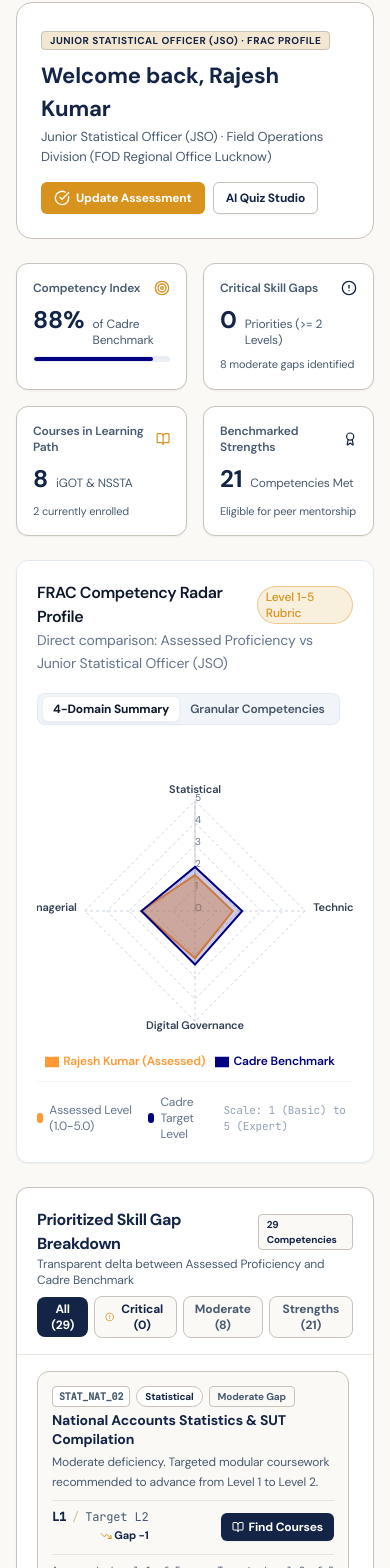
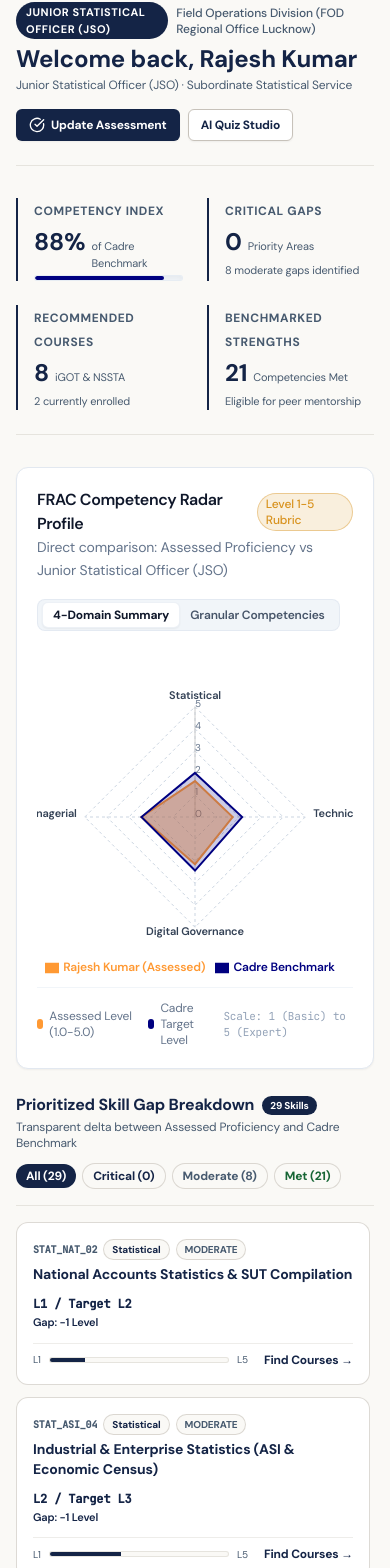
Before and after one commit to Rewant-1/sih-26, a Next.js app: page /dashboard/learner in a window 390 px wide. Shown: the part 199-1767 px from the top of the page. Built offline with nearby package versions, Linux system fonts and the light colour scheme.

Commit message:
semi final

```diff
--- a/src/app/assessment/page.tsx
+++ b/src/app/assessment/page.tsx
@@ -24,7 +24,7 @@ export default async function AssessmentPage() {
             <span className="text-[#C7C2BA]">/</span>
             <span className="text-[#142446] font-medium">Self-Assessment</span>
           </div>
-          <h1 className="text-[28px] font-light text-[#142446]">
+          <h1 className="text-[28px] font-bold text-[#142446]">
             FRAC Competency Self-Assessment
           </h1>
           <p className="text-[14px] text-[#475A6F] mt-1">
--- a/src/app/dashboard/learner/page.tsx
+++ b/src/app/dashboard/learner/page.tsx
@@ -230,24 +230,28 @@ function LearnerDashboardContent() {
       <div className="mx-auto max-w-7xl w-full px-4 py-6 sm:px-6 lg:px-8 flex-1 flex gap-6">
         <Sidebar currentUserId={user.id} />
 
-        <main className="flex-1 min-w-0 space-y-6">
-          {/* Officer Banner */}
-          <div className="border border-[#C7C2BA] bg-white rounded-2xl p-6 shadow-xs">
-            <div className="flex flex-col md:flex-row md:items-center justify-between gap-4">
+        <main className="flex-1 min-w-0 space-y-8">
+          {/* Officer Greeting (Open layout, no heavy box frame) */}
+          <div className="pb-6 border-b border-[#C7C2BA]/40 flex flex-col md:flex-row md:items-center justify-between gap-4">
             <div>
-                <span className="text-[10px] uppercase font-bold tracking-wider px-2 py-0.5 rounded bg-[#F3E7D1] text-[#142446] border border-[#C7C2BA]">
-                  {benchmark.cadreName} · FRAC Profile
+              <div className="flex items-center gap-2 mb-1">
+                <span className="text-[11px] font-bold uppercase tracking-wider px-2.5 py-0.5 rounded-full bg-[#142446] text-white">
+                  {benchmark.cadreName}
                 </span>
-                <h1 className="text-[22px] font-bold text-[#142446] mt-2">
+                <span className="text-xs text-[#475A6F] font-medium">
+                  {user.division}
+                </span>
+              </div>
+              <h1 className="text-2xl sm:text-3xl font-bold text-[#142446]">
                 Welcome back, {user.name}
               </h1>
-                <p className="text-[13px] text-[#475A6F] mt-0.5">
-                  {user.designation} · {user.division}
+              <p className="text-xs sm:text-sm text-[#475A6F] mt-0.5">
+                {user.designation} · Subordinate Statistical Service
               </p>
             </div>
-              <div className="flex flex-wrap items-center gap-2">
+            <div className="flex flex-wrap items-center gap-2 shrink-0">
               <Link href={`/assessment?user=${user.id}`}>
-                  <Button size="sm" className="text-xs font-bold bg-[#D8921E] hover:bg-[#c27f14] text-white">
+                <Button size="sm" className="text-xs font-bold bg-[#142446] hover:bg-[#1e3460] text-white">
                   <CheckCircle className="h-4 w-4 mr-1.5" />
                   Update Assessment
                 </Button>
@@ -259,88 +263,75 @@ function LearnerDashboardContent() {
               </Link>
             </div>
           </div>
-          </div>
 
-          {/* Quick Metrics Grid */}
-          <div className="grid grid-cols-2 lg:grid-cols-4 gap-4">
-            {/* KPI 1 */}
-            <Card className="p-4 bg-white border-[#C7C2BA]">
-              <div className="flex items-center justify-between text-xs text-[#475A6F] font-semibold">
-                <span>Competency Index</span>
-                <Target className="h-4 w-4 text-[#D8921E]" />
-              </div>
-              <div className="mt-2 flex items-baseline gap-2">
-                <span className="text-2xl font-bold text-[#142446]">
+          {/* Quick Metrics Ribbon (Clean, Dividers Instead of Cluttered Box Cards) */}
+          <div className="grid grid-cols-2 lg:grid-cols-4 gap-6 pb-6 border-b border-[#C7C2BA]/40">
+            {/* Metric 1 */}
+            <div className="border-l-2 border-[#142446] pl-4 space-y-1">
+              <span className="text-xs font-bold uppercase tracking-wider text-[#475A6F]">
+                Competency Index
+              </span>
+              <div className="flex items-baseline gap-1.5">
+                <span className="text-2xl sm:text-3xl font-bold text-[#142446]">
                   {overallCompetencyIndex}%
                 </span>
-                <span className="text-xs text-[#475A6F]">
-                  of Cadre Benchmark
-                </span>
+                <span className="text-[11px] text-[#475A6F]">of Cadre Benchmark</span>
               </div>
               <Progress
                 value={overallCompetencyIndex}
                 variant="navy"
                 size="sm"
-                className="mt-2"
+                className="mt-1.5"
               />
-            </Card>
+            </div>
 
-            {/* KPI 2 */}
-            <Card className="p-4 bg-white border-[#C7C2BA]">
-              <div className="flex items-center justify-between text-xs text-[#475A6F] font-semibold">
-                <span>Critical Skill Gaps</span>
-                <AlertCircle className="h-4 w-4 text-[#142446]" />
-              </div>
-              <div className="mt-2 flex items-baseline gap-2">
-                <span className="text-2xl font-bold text-[#142446]">
+            {/* Metric 2 */}
+            <div className="border-l-2 border-[#142446] pl-4 space-y-1">
+              <span className="text-xs font-bold uppercase tracking-wider text-[#475A6F]">
+                Critical Gaps
+              </span>
+              <div className="flex items-baseline gap-1.5">
+                <span className="text-2xl sm:text-3xl font-bold text-[#142446]">
                   {criticalCount}
                 </span>
-                <span className="text-xs text-[#475A6F]">
-                  Priorities (&gt;= 2 Levels)
+                <span className="text-[11px] text-[#475A6F]">Priority Areas</span>
+              </div>
+              <p className="text-[11px] text-[#475A6F]">
+                {moderateCount} moderate gaps identified
+              </p>
+            </div>
+
+            {/* Metric 3 */}
+            <div className="border-l-2 border-[#142446] pl-4 space-y-1">
+              <span className="text-xs font-bold uppercase tracking-wider text-[#475A6F]">
+                Recommended Courses
               </span>
-              </div>
-              <div className="mt-2 text-[11px] text-[#475A6F]">
-                {moderateCount} moderate gaps identified
-              </div>
-            </Card>
-
-            {/* KPI 3 */}
-            <Card className="p-4 bg-white border-[#C7C2BA]">
-              <div className="flex items-center justify-between text-xs text-[#475A6F] font-semibold">
-                <span>Courses in Learning Path</span>
-                <BookOpen className="h-4 w-4 text-[#D8921E]" />
-              </div>
-              <div className="mt-2 flex items-baseline gap-2">
-                <span className="text-2xl font-bold text-[#142446]">
+              <div className="flex items-baseline gap-1.5">
+                <span className="text-2xl sm:text-3xl font-bold text-[#142446]">
                   {recommendations.length}
                 </span>
-                <span className="text-xs text-[#475A6F]">
-                  iGOT & NSSTA
+                <span className="text-[11px] text-[#475A6F]">iGOT & NSSTA</span>
+              </div>
+              <p className="text-[11px] text-[#475A6F]">
+                {user.enrolledCourseIds.length} currently enrolled
+              </p>
+            </div>
+
+            {/* Metric 4 */}
+            <div className="border-l-2 border-[#142446] pl-4 space-y-1">
+              <span className="text-xs font-bold uppercase tracking-wider text-[#475A6F]">
+                Benchmarked Strengths
               </span>
-              </div>
-              <div className="mt-2 text-[11px] text-[#475A6F]">
-                {user.enrolledCourseIds.length} currently enrolled
-              </div>
-            </Card>
-
-            {/* KPI 4 */}
-            <Card className="p-4 bg-white border-[#C7C2BA]">
-              <div className="flex items-center justify-between text-xs text-[#475A6F] font-semibold">
-                <span>Benchmarked Strengths</span>
-                <Award className="h-4 w-4 text-[#142446]" />
-              </div>
-              <div className="mt-2 flex items-baseline gap-2">
-                <span className="text-2xl font-bold text-[#142446]">
+              <div className="flex items-baseline gap-1.5">
+                <span className="text-2xl sm:text-3xl font-bold text-[#142446]">
                   {proficientCount}
                 </span>
-                <span className="text-xs text-[#475A6F]">
-                  Competencies Met
-                </span>
+                <span className="text-[11px] text-[#475A6F]">Competencies Met</span>
               </div>
-              <div className="mt-2 text-[11px] text-[#475A6F]">
+              <p className="text-[11px] text-[#475A6F]">
                 Eligible for peer mentorship
+              </p>
             </div>
-            </Card>
           </div>
 
           {/* Row 1: Radar Chart & Prioritized Gaps Breakdown */}
--- a/src/app/quiz-studio/page.tsx
+++ b/src/app/quiz-studio/page.tsx
@@ -30,7 +30,7 @@ export default function QuizStudioPage() {
               <span className="text-[#C7C2BA]">/</span>
               <span className="text-[#142446] font-medium">AI Quiz Studio</span>
             </div>
-            <h1 className="text-[28px] font-light text-[#142446]">
+            <h1 className="text-[28px] font-bold text-[#142446]">
               AI Document-to-Quiz Studio
             </h1>
             <p className="text-[14px] text-[#475A6F] mt-1 max-w-2xl">
--- a/src/components/catalog/CatalogFilters.tsx
+++ b/src/components/catalog/CatalogFilters.tsx
@@ -105,7 +105,7 @@ export function CatalogFilters({
   };
 
   return (
-    <div className="space-y-4 bg-white rounded-2xl border border-[#C7C2BA] p-5 shadow-xs">
+    <div className="space-y-4 pb-6 border-b border-[#C7C2BA]/40">
       {/* Top Row: Search bar & Dual-Source Radio Pills */}
       <div className="flex flex-col lg:flex-row items-stretch lg:items-center justify-between gap-4">
         {/* Search Input */}
--- a/src/components/dashboard/SkillGapCard.tsx
+++ b/src/components/dashboard/SkillGapCard.tsx
@@ -8,10 +8,7 @@ import {
   Award,
   BookOpen,
   CheckCircle2,
-  TrendingDown,
-  TrendingUp,
 } from "lucide-react";
-import { Card, CardContent, CardHeader, CardTitle, CardDescription } from "@/components/ui/Card";
 import { Button } from "@/components/ui/Button";
 import type { SkillGap, GapSeverity } from "@/lib/types";
 
@@ -40,206 +37,160 @@ export function SkillGapCard({ gaps, userId = "usr-jso-rajesh" }: SkillGapCardPr
         });
 
   return (
-    <Card className="w-full border-[#C7C2BA] bg-white">
-      <CardHeader className="pb-3 border-b border-[#C7C2BA]/40">
-        <div className="flex flex-col sm:flex-row sm:items-center sm:justify-between gap-2">
+    <div className="w-full space-y-4">
+      {/* Header Bar */}
+      <div className="pb-3 border-b border-[#C7C2BA]/40 flex flex-col sm:flex-row sm:items-center sm:justify-between gap-3">
         <div>
           <div className="flex items-center gap-2">
-              <CardTitle className="text-base sm:text-lg text-[#142446] font-bold">
+            <h3 className="text-base sm:text-lg text-[#142446] font-bold">
               Prioritized Skill Gap Breakdown
-              </CardTitle>
-              <span className="text-[10px] font-bold px-2 py-0.5 rounded bg-[#FAF9F6] text-[#142446] border border-[#C7C2BA]">
-                {gaps.length} Competencies
+            </h3>
+            <span className="text-[10px] font-bold px-2 py-0.5 rounded-full bg-[#142446] text-white">
+              {gaps.length} Skills
             </span>
           </div>
-            <CardDescription className="text-xs text-[#475A6F]">
+          <p className="text-xs text-[#475A6F] mt-0.5">
             Transparent delta between Assessed Proficiency and Cadre Benchmark
-            </CardDescription>
+          </p>
         </div>
 
-          {/* Quick Count Pills */}
+        {/* Quick Filter Pills */}
         <div className="flex items-center gap-1.5 overflow-x-auto pb-1 sm:pb-0">
           <button
             onClick={() => setFilter("ALL")}
-              className={`text-xs px-2.5 py-1 rounded-lg font-bold transition-colors ${
+            className={`text-xs px-2.5 py-1 rounded-full font-bold transition-colors ${
               filter === "ALL"
-                  ? "bg-[#142446] text-white"
-                  : "bg-[#FAF9F6] text-[#475A6F] border border-[#C7C2BA] hover:bg-white"
+                ? "bg-[#142446] text-white shadow-xs"
+                : "bg-[#FAF9F6] text-[#475A6F] border border-[#C7C2BA]/60 hover:text-[#142446]"
             }`}
           >
             All ({gaps.length})
           </button>
           <button
             onClick={() => setFilter("CRITICAL")}
-              className={`text-xs px-2.5 py-1 rounded-lg font-bold transition-colors flex items-center gap-1 ${
+            className={`text-xs px-2.5 py-1 rounded-full font-bold transition-colors flex items-center gap-1 ${
               filter === "CRITICAL"
-                  ? "bg-[#142446] text-white"
-                  : "bg-[#FAF9F6] text-[#142446] border border-[#C7C2BA] hover:bg-white"
+                ? "bg-[#142446] text-white shadow-xs"
+                : "bg-[#FAF9F6] text-[#142446] border border-[#C7C2BA]/60 hover:text-[#142446]"
             }`}
           >
-              <AlertCircle className="h-3 w-3 text-[#D8921E]" />
             Critical ({criticalGaps.length})
           </button>
           <button
             onClick={() => setFilter("MODERATE")}
-              className={`text-xs px-2.5 py-1 rounded-lg font-bold transition-colors flex items-center gap-1 ${
+            className={`text-xs px-2.5 py-1 rounded-full font-bold transition-colors flex items-center gap-1 ${
               filter === "MODERATE"
-                  ? "bg-[#142446] text-white"
-                  : "bg-[#FAF9F6] text-[#475A6F] border border-[#C7C2BA] hover:bg-white"
+                ? "bg-[#142446] text-white shadow-xs"
+                : "bg-[#FAF9F6] text-[#475A6F] border border-[#C7C2BA]/60 hover:text-[#142446]"
             }`}
           >
             Moderate ({moderateGaps.length})
           </button>
           <button
             onClick={() => setFilter("PROFICIENT")}
-              className={`text-xs px-2.5 py-1 rounded-lg font-bold transition-colors flex items-center gap-1 ${
+            className={`text-xs px-2.5 py-1 rounded-full font-bold transition-colors flex items-center gap-1 ${
               filter === "PROFICIENT"
-                  ? "bg-[#142446] text-white"
-                  : "bg-[#FAF9F6] text-[#475A6F] border border-[#C7C2BA] hover:bg-white"
+                ? "bg-[#142446] text-white shadow-xs"
+                : "bg-[#FAF9F6] text-[#166534] border border-[#C7C2BA]/60 hover:text-[#166534]"
             }`}
           >
-              Strengths ({proficientGaps.length})
+            Met ({proficientGaps.length})
           </button>
         </div>
       </div>
-      </CardHeader>
 
-      <CardContent className="space-y-3 pt-4">
+      {/* List Items (Clean open rows) */}
+      <div className="space-y-3 max-h-[480px] overflow-y-auto pr-1">
         {filteredGaps.length === 0 ? (
           <div className="text-center py-8 text-[#475A6F] bg-[#FAF9F6] rounded-xl border border-dashed border-[#C7C2BA]">
             <p className="text-sm font-medium">No competencies in this category</p>
-            <p className="text-xs text-[#475A6F] mt-1">
-              Select another filter or take a new assessment
-            </p>
           </div>
         ) : (
-          <div className="space-y-2.5 max-h-[480px] overflow-y-auto pr-1">
-            {filteredGaps.map((item) => {
+          filteredGaps.map((item) => {
             const isCritical = item.severity === "CRITICAL";
-              const isModerate = item.severity === "MODERATE";
             const isProficient =
               item.severity === "PROFICIENT" || item.severity === "SURPLUS";
 
             return (
               <div
                 key={item.competencyId}
-                  className={`p-3.5 rounded-xl border transition-colors ${
-                    isCritical
-                      ? "border-[#C7C2BA] bg-[#FAF9F6]"
-                      : isModerate
-                      ? "border-[#C7C2BA] bg-[#FAF9F6]"
-                      : "border-[#C7C2BA] bg-white"
-                  }`}
+                className="p-4 rounded-xl border border-[#C7C2BA]/60 bg-white hover:border-[#142446]/40 transition-colors space-y-3"
               >
                 <div className="flex flex-col sm:flex-row sm:items-start justify-between gap-2">
                   <div className="space-y-1 flex-1">
                     <div className="flex flex-wrap items-center gap-1.5">
-                        <span className="font-mono text-[10px] font-bold text-[#475A6F] bg-white px-1.5 py-0.5 rounded border border-[#C7C2BA]">
+                      <span className="font-mono text-[10px] font-bold text-[#475A6F]">
                         {item.competencyId}
                       </span>
-                        <span className="text-[10px] px-2 py-0.5 rounded-full font-bold bg-white text-[#142446] border border-[#C7C2BA]">
+                      <span className="text-[10px] px-2 py-0.5 rounded-full font-bold bg-[#FAF9F6] text-[#142446] border border-[#C7C2BA]/60">
                         {item.domain.split(" ")[0]}
                       </span>
-                        {isCritical && (
-                          <span className="text-[10px] font-bold px-2 py-0.5 rounded bg-[#F3E7D1] text-[#142446] border border-[#C7C2BA]">
-                            Priority Gap
+                      <span
+                        className={`text-[10px] px-2 py-0.5 rounded-full font-bold ${
+                          isCritical
+                            ? "bg-[#142446] text-white"
+                            : isProficient
+                            ? "bg-[#E8F5E9] text-[#166534] border border-[#2E7D32]/40"
+                            : "bg-[#FAF9F6] text-[#475A6F] border border-[#C7C2BA]/60"
+                        }`}
+                      >
+                        {item.severity}
                       </span>
-                        )}
-                        {isModerate && (
-                          <span className="text-[10px] font-bold px-2 py-0.5 rounded bg-[#FAF9F6] text-[#475A6F] border border-[#C7C2BA]">
-                            Moderate Gap
-                          </span>
-                        )}
-                        {isProficient && (
-                          <span className="text-[10px] font-bold px-2 py-0.5 rounded bg-white text-[#142446] border border-[#C7C2BA]">
-                            Benchmark Met
-                          </span>
-                        )}
                     </div>
 
-                      <h4 className="text-sm font-bold text-[#142446] leading-snug">
+                    <h4 className="font-bold text-sm text-[#142446]">
                       {item.competencyName}
                     </h4>
-
-                      <p className="text-xs text-[#475A6F] leading-relaxed">
-                        {item.suggestedAction}
+                    <p className="text-xs text-[#475A6F] leading-relaxed line-clamp-2">
+                      {item.description}
                     </p>
                   </div>
 
-                    {/* Right side: Level stats & Action */}
-                    <div className="flex sm:flex-col items-center sm:items-end justify-between sm:justify-start gap-2 pt-2 sm:pt-0 border-t sm:border-t-0 border-[#C7C2BA]/40">
-                      <div className="text-right">
-                        <div className="flex items-center gap-1.5 text-xs font-mono">
-                          <span className="font-bold text-[#142446]">
-                            L{item.assessedLevel}
-                          </span>
-                          <span className="text-[#C7C2BA]">/</span>
-                          <span className="text-[#475A6F]">
-                            Target L{item.benchmarkLevel}
-                          </span>
+                  <div className="sm:text-right shrink-0">
+                    <div className="text-xs font-mono font-bold text-[#142446]">
+                      L{item.assessedLevel} / Target L{item.benchmarkLevel}
                     </div>
-                        <div className="text-[11px] font-bold mt-0.5">
+                    <div className="text-[11px] font-semibold mt-0.5">
                       {item.gap > 0 ? (
-                            <span className="text-[#142446] flex items-center gap-0.5 justify-end">
-                              <TrendingDown className="h-3 w-3 text-[#D8921E]" />
-                              Gap -{item.gap}
-                            </span>
+                        <span className="text-[#142446]">Gap: -{item.gap} Level{item.gap > 1 ? "s" : ""}</span>
                       ) : (
-                            <span className="text-[#142446] flex items-center gap-0.5 justify-end">
-                              <TrendingUp className="h-3 w-3 text-[#142446]" />
-                              +{Math.abs(item.rawDelta)} Surplus
-                            </span>
+                        <span className="text-[#166534]">Benchmark Met ✓</span>
                       )}
                     </div>
                   </div>
+                </div>
 
-                      {item.gap > 0 ? (
+                {/* Progress bar and Course Action */}
+                <div className="flex items-center justify-between gap-4 pt-2 border-t border-[#C7C2BA]/30">
+                  <div className="flex-1 max-w-xs flex items-center gap-2 text-[10px] text-[#475A6F]">
+                    <span>L1</span>
+                    <div className="flex-1 h-1.5 bg-[#FAF9F6] rounded-full overflow-hidden border border-[#C7C2BA]/40">
+                      <div
+                        className={`h-full ${
+                          isProficient
+                            ? "bg-[#2E7D32]"
+                            : "bg-[#142446]"
+                        }`}
+                        style={{ width: `${(item.assessedLevel / 5) * 100}%` }}
+                      />
+                    </div>
+                    <span>L5</span>
+                  </div>
+
+                  {item.gap > 0 && (
                     <Link
-                          href={`/catalog?competencyId=${item.competencyId}&user=${userId}`}
+                      href={`/catalog?user=${userId}&q=${encodeURIComponent(item.competencyName.split(" ")[0])}`}
+                      className="text-xs font-bold text-[#142446] hover:text-[#475A6F] transition-colors shrink-0"
                     >
-                          <Button
-                            size="sm"
-                            className="text-xs h-7 px-2.5 py-0 bg-[#142446] hover:bg-[#1e3460] text-white font-bold"
-                          >
-                            <BookOpen className="h-3 w-3 mr-1" />
-                            Find Courses
-                          </Button>
+                      Find Courses →
                     </Link>
-                      ) : (
-                        <span className="text-[11px] font-bold text-[#142446] bg-[#F3E7D1] px-2 py-0.5 rounded-full flex items-center gap-1 border border-[#C7C2BA]">
-                          <Award className="h-3 w-3" />
-                          Mentor
-                        </span>
                   )}
                 </div>
               </div>
-
-                  {/* Visual Progress Delta Bar */}
-                  <div className="mt-2.5 pt-2 border-t border-[#C7C2BA]/40">
-                    <div className="flex justify-between items-center text-[10px] text-[#475A6F] font-mono mb-1">
-                      <span>Assessed: Level {item.assessedLevel} of 5</span>
-                      <span>Target: Level {item.benchmarkLevel} of 5</span>
-                    </div>
-                    <div className="h-2 w-full rounded-full bg-[#FAF9F6] border border-[#C7C2BA]/60 overflow-hidden relative">
-                      {/* Benchmark marker */}
-                      <div
-                        className="absolute top-0 bottom-0 w-1 bg-[#142446] z-10"
-                        style={{ left: `${(item.benchmarkLevel / 5) * 100}%` }}
-                        title={`Target: Level ${item.benchmarkLevel}`}
-                      />
-                      {/* Assessed fill */}
-                      <div
-                        className="h-full bg-[#D8921E]"
-                        style={{ width: `${(item.assessedLevel / 5) * 100}%` }}
-                      />
-                    </div>
+            );
+          })
+        )}
       </div>
     </div>
   );
-            })}
-          </div>
-        )}
-      </CardContent>
-    </Card>
-  );
 }
```
Also changed, not shown: src/app/catalog/page.tsx (+11 -11 lines), src/components/assessment/SelfAssessmentWizard.tsx (+9 -15 lines), src/components/home/CadrePathways.tsx (+42 -43 lines), src/components/home/CompetencyMatrix.tsx (+35 -43 lines), src/components/home/PlatformOverview.tsx (+27 -27 lines), src/components/layout/Sidebar.tsx (+3 -17 lines). Lines whose indentation alone changed are shown as unchanged.
